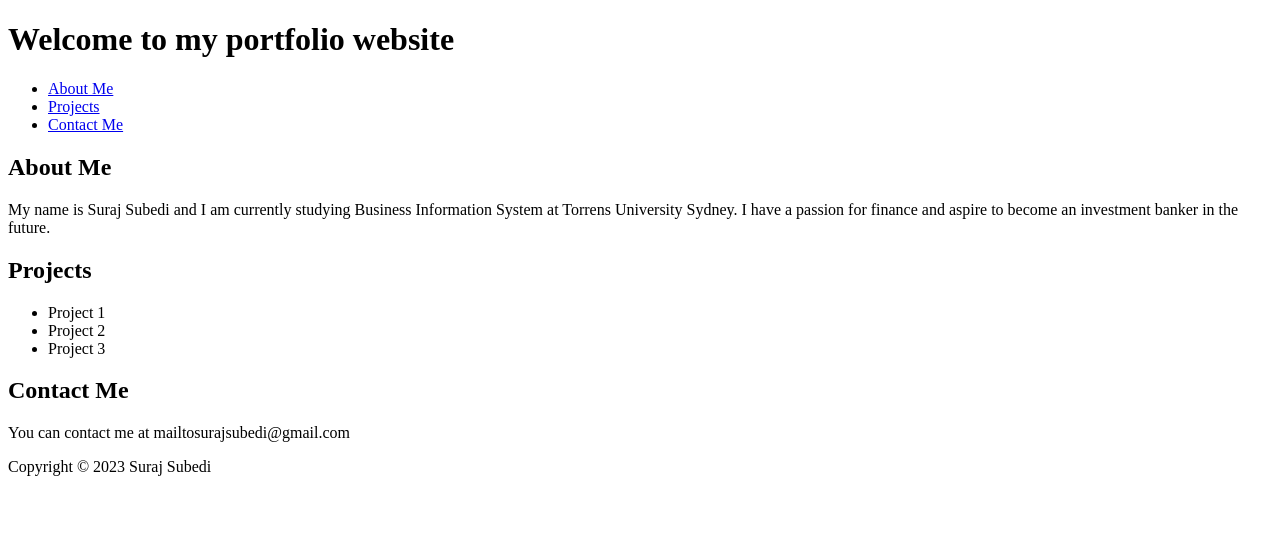
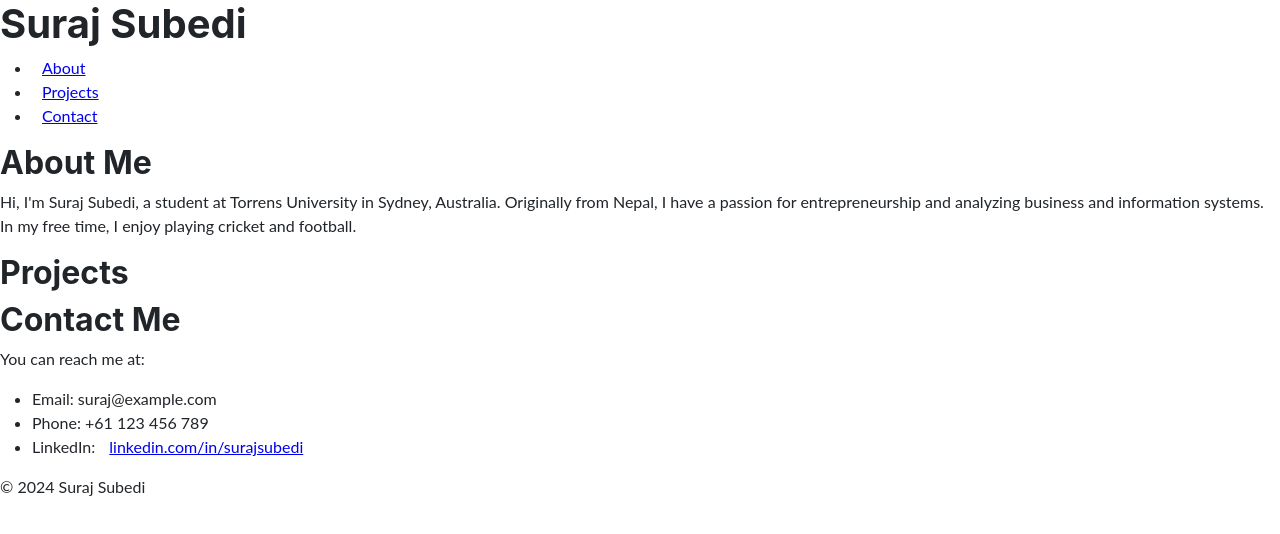
Before and after one commit to surajsubedinp/surajsubedi, a plain HTML site: page index.html in a window 1280 px wide. Drawn offline with Linux system fonts and the light colour scheme; files that its build step writes are made by us from their sources.

Commit message:
Update index.html

```diff
--- a/index.html
+++ b/index.html
@@ -1,39 +1,45 @@
 <!DOCTYPE html>
-<html>
+<html lang="en">
 <head>
-    <title>Suraj Subedi's Portfolio</title>
+    <meta charset="UTF-8">
+    <meta name="viewport" content="width=device-width, initial-scale=1.0">
+    <title>Suraj Subedi - Portfolio</title>
+    <link rel="stylesheet" href="styles.css">
 </head>
 <body>
     <header>
-      <h1>Welcome to my portfolio website</h1>
-    </header>
+        <h1>Suraj Subedi</h1>
         <nav>
             <ul>
-        <li><a href="#about">About Me</a></li>
+                <li><a href="#about">About</a></li>
                 <li><a href="#projects">Projects</a></li>
-        <li><a href="#contact">Contact Me</a></li>
+                <li><a href="#contact">Contact</a></li>
             </ul>
         </nav>
-    <main>
+    </header>
+
     <section id="about">
         <h2>About Me</h2>
-        <p>My name is Suraj Subedi and I am currently studying Business Information System at Torrens University Sydney. I have a passion for finance and aspire to become an investment banker in the future.</p>
+        <p>Hi, I'm Suraj Subedi, a student at Torrens University in Sydney, Australia. Originally from Nepal, I have a passion for entrepreneurship and analyzing business and information systems. In my free time, I enjoy playing cricket and football.</p>
     </section>
+
     <section id="projects">
         <h2>Projects</h2>
+        <!-- Add your projects here -->
+    </section>
+
+    <section id="contact">
+        <h2>Contact Me</h2>
+        <p>You can reach me at:</p>
         <ul>
-          <li>Project 1</li>
-          <li>Project 2</li>
-          <li>Project 3</li>
+            <li>Email: suraj@example.com</li>
+            <li>Phone: +61 123 456 789</li>
+            <li>LinkedIn: <a href="https://www.linkedin.com/in/surajsubedi">linkedin.com/in/surajsubedi</a></li>
         </ul>
     </section>
-      <section id="contact">
-        <h2>Contact Me</h2>
-        <p>You can contact me at mailtosurajsubedi@gmail.com</p>
-      </section>
-    </main>
+
     <footer>
-      <p>Copyright © 2023 Suraj Subedi</p>
+        <p>&copy; 2024 Suraj Subedi</p>
     </footer>
 </body>
 </html>
```
Lines whose indentation alone changed are shown as unchanged.
